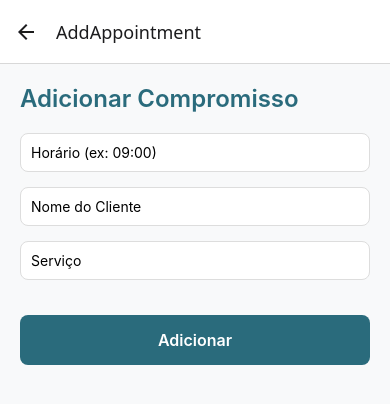
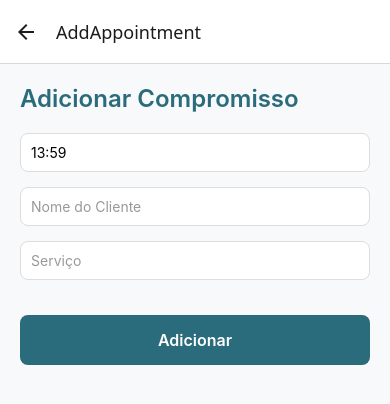
Before and after one commit to 3lder7/System-Studio, a React Native app in the folder app-estudio/: screen /AddAppointment in a window 390 px wide. Shown: the top 404 px of the page. Built offline with nearby package versions, Linux system fonts and the light colour scheme.

Commit message:
Adicionar seletor de data e hora para compromissos

```diff
--- a/app-estudio/components/screens/AddAppointment.tsx
+++ b/app-estudio/components/screens/AddAppointment.tsx
@@ -10,6 +10,7 @@ import {
   StatusBar,
   Platform,
 } from 'react-native';
+import DateTimePicker from '@react-native-community/datetimepicker';
 import { NativeStackScreenProps } from '@react-navigation/native-stack';
 
 type RootStackParamList = {
@@ -21,27 +22,34 @@ type Props = NativeStackScreenProps<RootStackParamList, 'AddAppointment'>;
 
 const AddCompromissos: React.FC<Props> = ({ route, navigation }) => {
   const addAppointment = route.params?.addAppointment || (() => {});
-  const [horario, setHorario] = useState('');
+  const [horario, setHorario] = useState(new Date());
+  const [isPickerVisible, setPickerVisible] = useState(false);
   const [cliente, setCliente] = useState('');
   const [servico, setServico] = useState('');
   const [status, setStatus] = useState('pendente');
 
+  const handleTimeChange = (event: any, selectedTime?: Date) => {
+    setPickerVisible(false);
+    if (selectedTime) {
+      setHorario(selectedTime);
+    }
+  };
+
   const handleAdd = () => {
-    console.log("Botão pressionado");
-    if (!horario || !cliente || !servico) {
+    if (!cliente || !servico) {
       Alert.alert('Erro', 'Por favor, preencha todos os campos.');
       return;
     }
 
     const newAppointment = {
       id: Date.now(),
-      horario,
+      horario: horario.toLocaleTimeString('pt-BR', { hour: '2-digit', minute: '2-digit' }),
       cliente,
       servico,
       status,
     };
 
-    console.log("Novo compromisso:", newAppointment);
+    console.log('Novo compromisso:', newAppointment);
     addAppointment(newAppointment);
     navigation.goBack();
   };
@@ -54,24 +62,46 @@ const AddCompromissos: React.FC<Props> = ({ route, navigation }) => {
       />
       <View style={styles.container}>
         <Text style={styles.title}>Adicionar Compromisso</Text>
-        <TextInput
+
+        {/* Horário */}
+        <TouchableOpacity
           style={styles.input}
-          placeholder="Horário (ex: 09:00)"
-          value={horario}
-          onChangeText={setHorario}
-        />
+          onPress={() => setPickerVisible(true)}
+        >
+          <Text>
+            {horario.toLocaleTimeString('pt-BR', { hour: '2-digit', minute: '2-digit' })}
+          </Text>
+        </TouchableOpacity>
+
+        {isPickerVisible && (
+          <DateTimePicker
+            value={horario}
+            mode="time"
+            display="spinner"
+            onChange={handleTimeChange}
+            textColor="black" // Para garantir visibilidade no iOS
+          />
+        )}
+
+        {/* Nome do Cliente */}
         <TextInput
           style={styles.input}
           placeholder="Nome do Cliente"
+          placeholderTextColor="#999"
           value={cliente}
           onChangeText={setCliente}
         />
+
+        {/* Serviço a Ser Feito */}
         <TextInput
           style={styles.input}
           placeholder="Serviço"
+          placeholderTextColor="#999"
           value={servico}
           onChangeText={setServico}
         />
+
+        {/* Botão Adicionar */}
         <TouchableOpacity style={styles.button} onPress={handleAdd}>
           <Text style={styles.buttonText}>Adicionar</Text>
         </TouchableOpacity>
@@ -102,6 +132,7 @@ const styles = StyleSheet.create({
     padding: 10,
     marginBottom: 15,
     backgroundColor: '#FFF',
+    justifyContent: 'center',
   },
   button: {
     backgroundColor: '#2A6B7C',
--- a/app-estudio/package.json
+++ b/app-estudio/package.json
@@ -10,6 +10,7 @@
     "web": "expo start --web"
   },
   "dependencies": {
+    "@react-native-community/datetimepicker": "^8.4.1",
     "@react-navigation/native": "^7.1.8",
     "@react-navigation/native-stack": "^7.3.13",
     "@react-navigation/stack": "^7.3.1",
```
Also changed, not shown: 1 other file (tests, documents, lock files or other folders).
